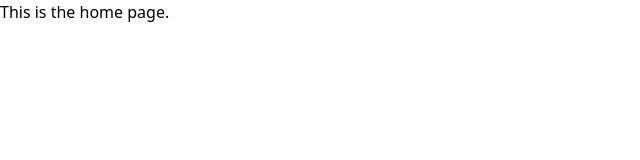
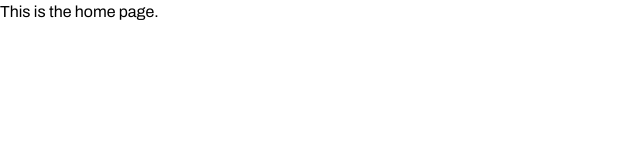
Before and after one commit to PassMeCash-blockchain/testnet-frontend, a Next.js app: page / in a window 1280 px wide. Shown: the top 160 px of the page, without its empty margins (0-640 px from the left). Built offline with nearby package versions, Linux system fonts and the light colour scheme.

Commit message:
fix font

```diff
--- a/src/app/page.js
+++ b/src/app/page.js
@@ -4,7 +4,7 @@ const archivo = Archivo({ subsets: ["latin"] });
 
 export default function Home() {
   return (
-    <main className="">
+    <main className={archivo.className}>
       <h1>This is the home page.</h1>
     </main>
   );
```
